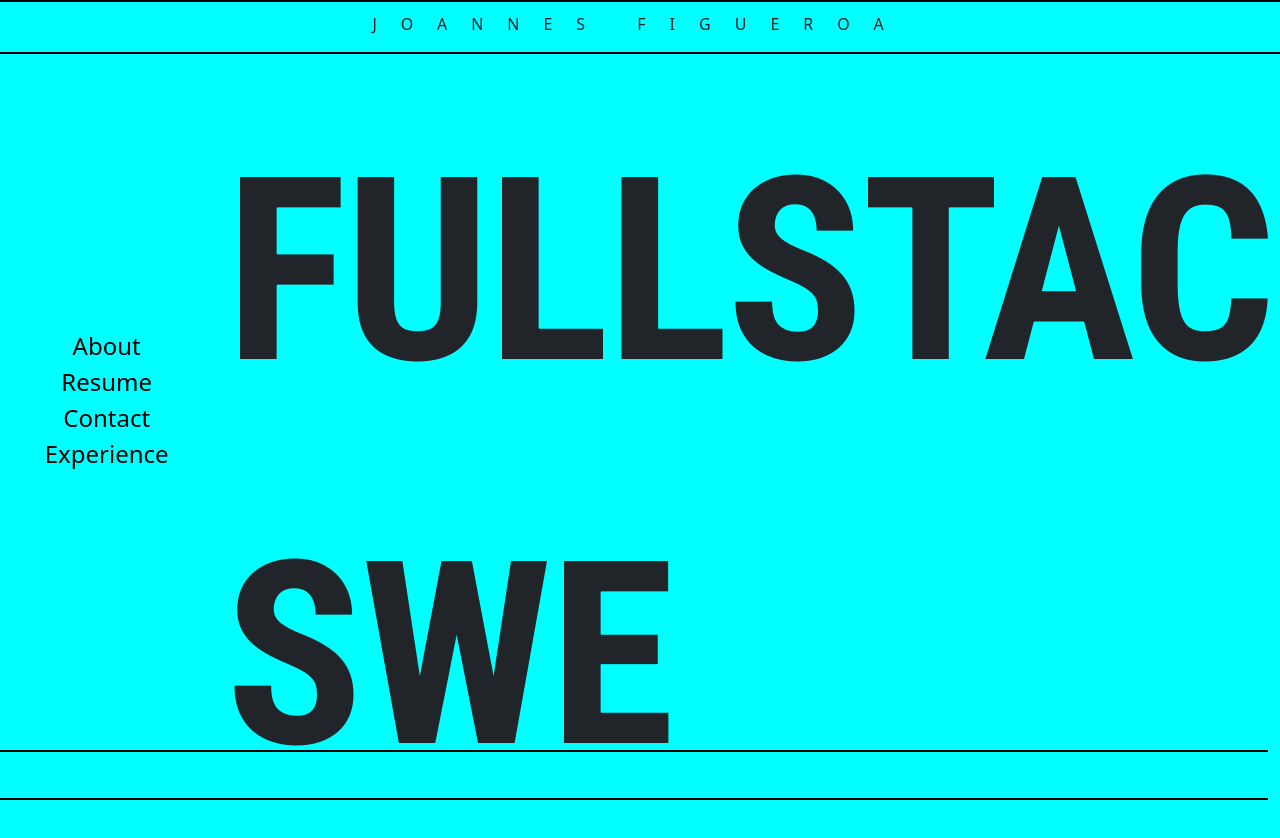
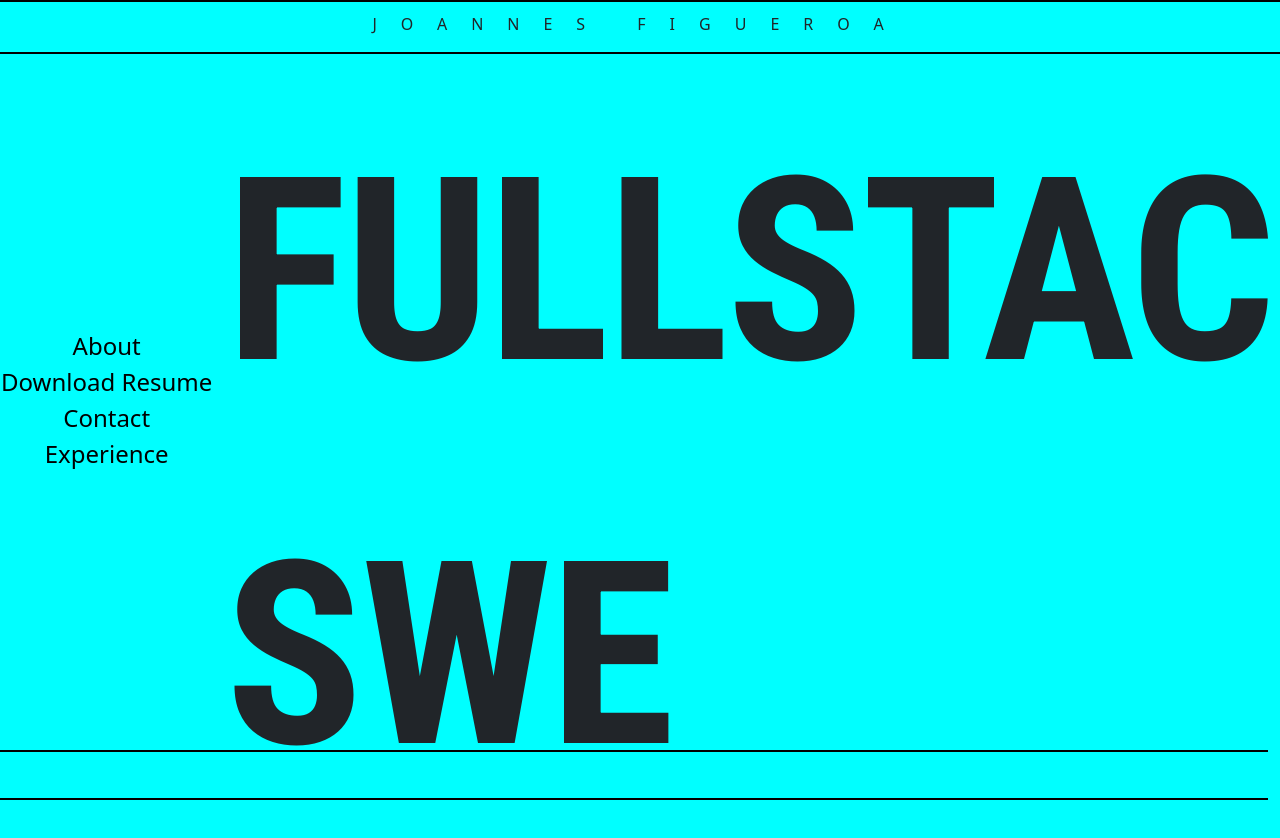
Before and after one commit to JoHeyJo/myWebsiteReact, a React (Create React App) app: page / in a window 1280 px wide. Shown: the top 838 px of the page. Built offline with nearby package versions, Linux system fonts and the light colour scheme.

Commit message:
resume can now be downloaded

```diff
--- a/src/Nav.js
+++ b/src/Nav.js
@@ -13,7 +13,7 @@ function Nav(){
    <Navbar className="Nav-navbar d-none d-sm-flex fs-4">
       <BrowserRouter>
        <HashLink className="Nav-font" to="#Bio-about-me">About</HashLink>
-       <a className="Nav-font" href="https://github.com/JoHeyJo/myWebsiteReact/blob/main/resume.pdf">Resume</a>
+       <a className="Nav-font" href="https://github.com/JoHeyJo/myWebsiteReact/raw/main/resume.pdf"> Download Resume</a>
        <HashLink className="Nav-font" to="#footer-content">Contact</HashLink>
        <HashLink className="Nav-font" to="#footer-content">Experience</HashLink>
       </BrowserRouter>
```
